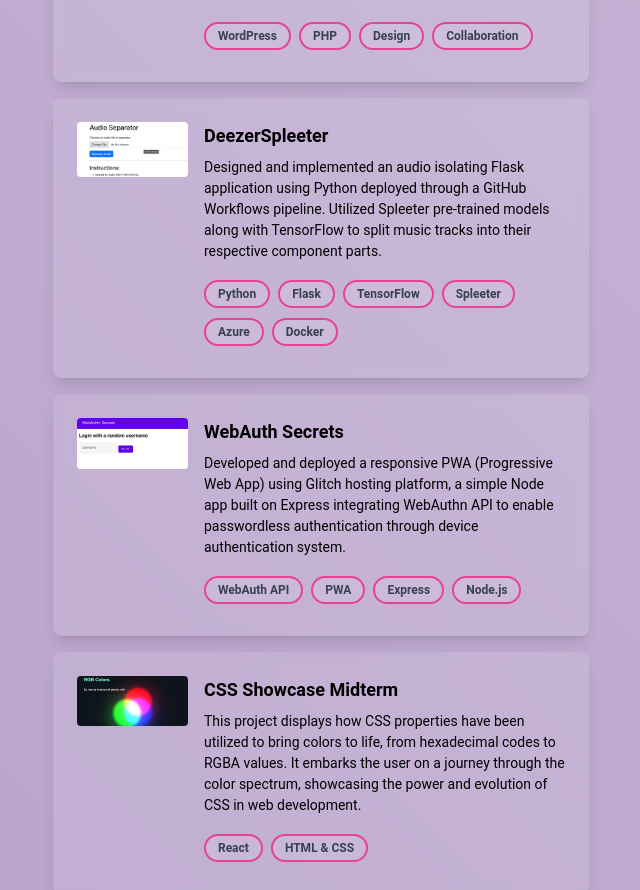
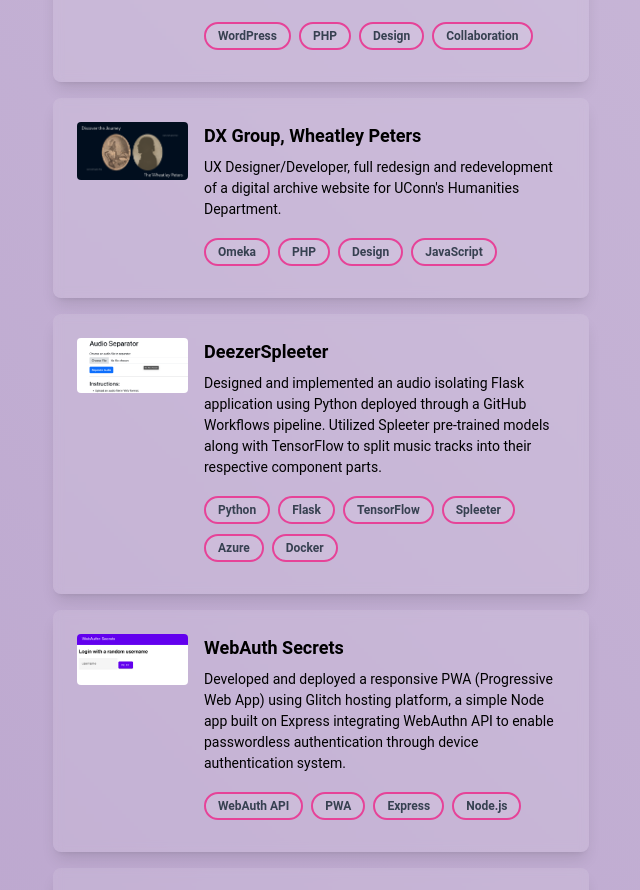
Before and after one commit to duffelbagteesh/my-site, a Next.js app: page / in a window 1280 px wide. Shown: the part 1025-1915 px from the top of the page, without its empty margins (595-1235 px from the left). Built offline with nearby package versions, Linux system fonts and the light colour scheme.

Commit message:
project additions

```diff
--- a/src/components/projects.tsx
+++ b/src/components/projects.tsx
@@ -56,6 +56,14 @@ const Projects: React.FC = () => {
       </div>
       <div>
         <ProjectCard
+          title="DX Group, Wheatley Peters"
+          description="UX Designer/Developer, full redesign and redevelopment of a digital archive website for UConn's Humanities Department."
+          imageUrl="/wheatley-peters.png"
+          link="https://lyr.xn--lamh-bpa.org/cms/"
+          tech={["Omeka", "PHP", "Design", "JavaScript"]} />
+      </div>
+      <div>
+        <ProjectCard
           title="DeezerSpleeter"
           description="Designed and implemented an audio isolating Flask application using Python deployed through a GitHub Workflows pipeline. Utilized Spleeter pre-trained models along with TensorFlow to split music tracks into their respective component parts."
           imageUrl="/DeezerSpleeter.png"
```
Also changed, not shown: public/wheatley-peters.png (added).
